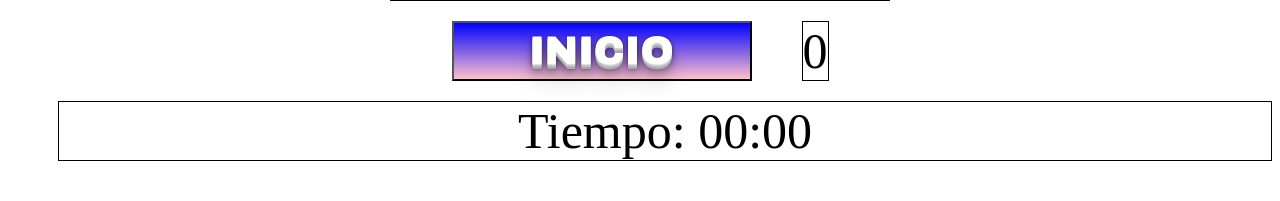
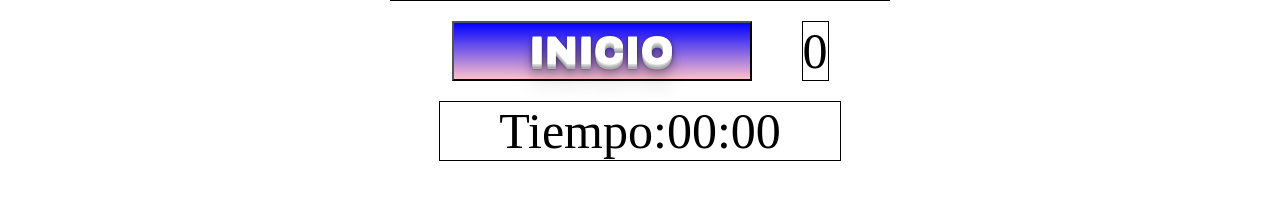
Before and after one commit to BladyPeralta24/DEW, a PHP site: page / in a window 1280 px wide. Shown: the part 579-780 px from the top of the page. Run offline with PHP 8.4, Linux system fonts and the light colour scheme.

Commit message:
cambios en la hoja de estilos

```diff
--- a/proyecto4/styles.css
+++ b/proyecto4/styles.css
@@ -95,7 +95,10 @@ td {
 
 .temporizador {
     border: 1px solid black;
-    margin-left: 50px;
+    margin: auto;
     text-align: center;
     font-size: 50px;
+    width: 400px;
+    display: flex;
+    justify-content: center;
 }
```
